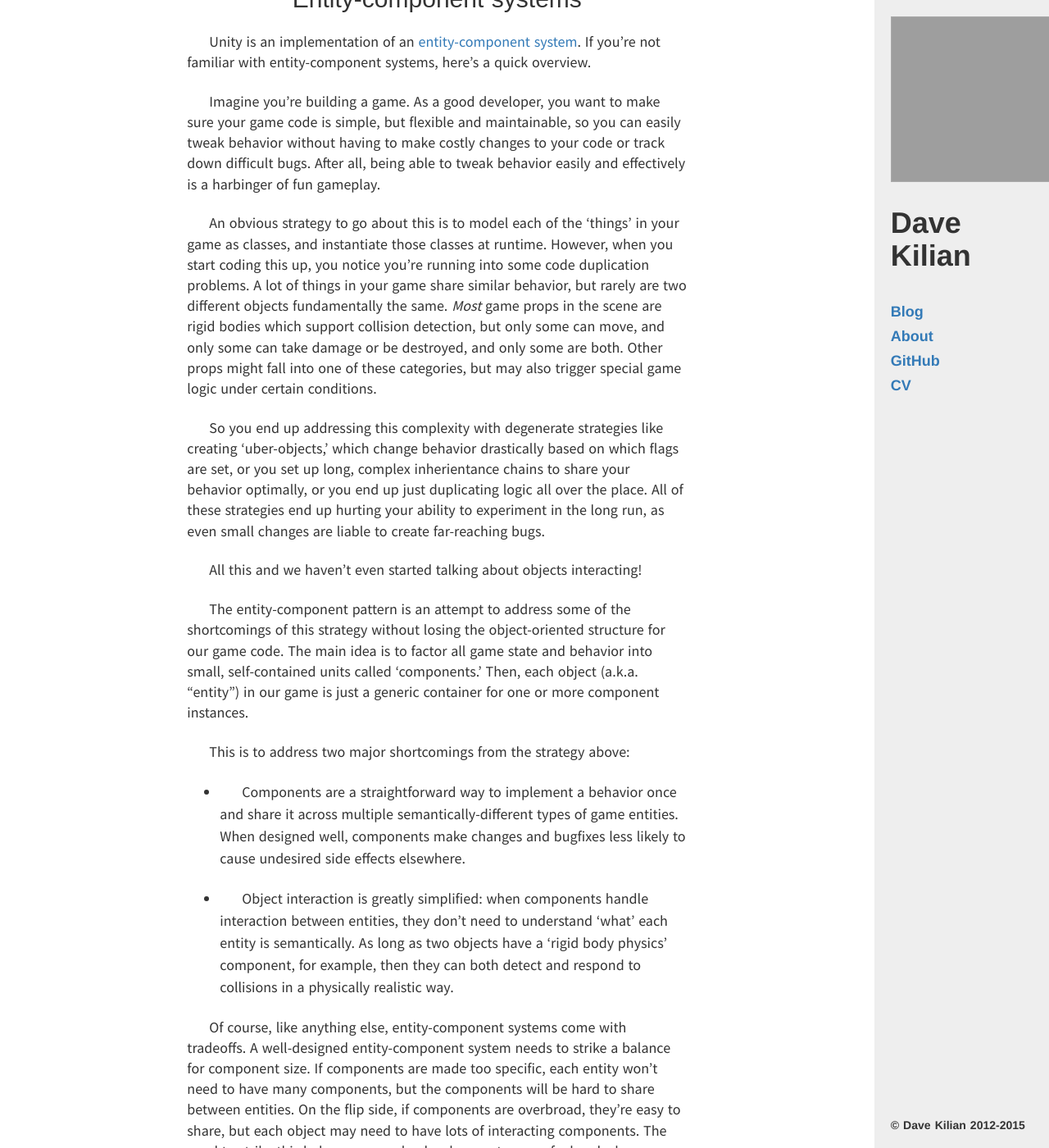
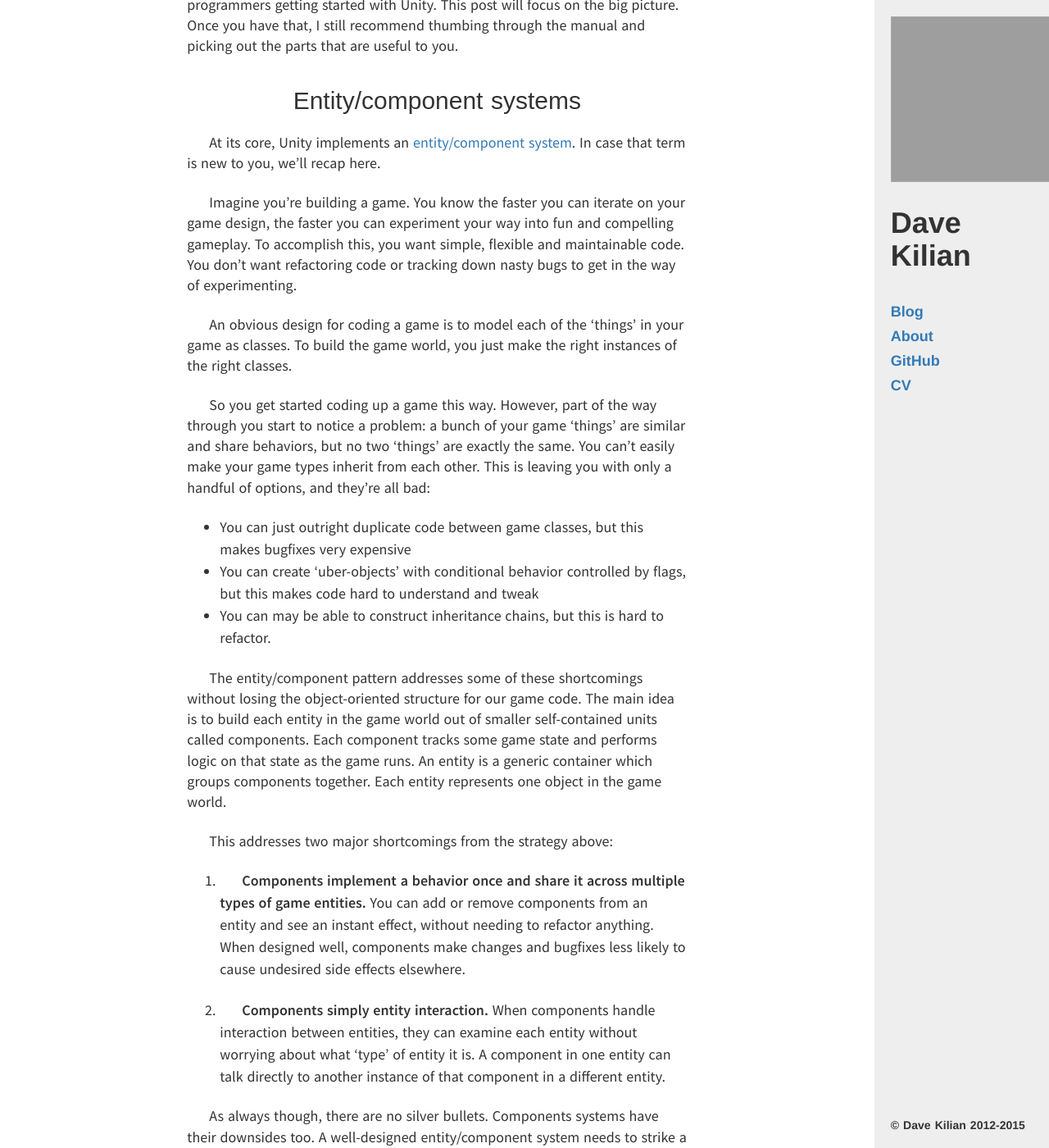
Before and after one commit to davekilian/davekilian.github.com, a Jekyll site: the page built from _posts/2015-08-12-unity-for-devs.markdown, in a window 1280 px wide and 1400 px high, scrolled down 454 px. Shown: the whole window at 82% size. Built offline with Jekyll 4.4.1, drawn with Linux system fonts in a browser that asks for light colours; nearby versions of some CDN libraries; Markdown is read by kramdown in place of the engine named in the settings; some of the changed text lies outside the part shown; grey boxes are pictures that could not be loaded.

Commit message:
Clean up the first half of the Unity quickstart article

```diff
--- a/_posts/2015-08-12-unity-for-devs.markdown
+++ b/_posts/2015-08-12-unity-for-devs.markdown
@@ -1,67 +1,83 @@
 ---
 layout: post
-title: Developer Quickstart for Unity
+title: Unity Programmer Quickstart
 author: Dave
 ---
 
-I recently took a closer look at using the editor and game engine [Unity](http://unity3d.com) for some personal projects.
-Unity is a nice tool, but its target audience is primarily artists and designers, over software engineers.
-Although this is probably for the best (:D), one unfortunate consequence is there aren't many great resources to help developers get started with Unity, even though there's tons of great stuff for the pure beginner and for other disciplines.
+Recently I had the chance to take a closer look at the editor and game engine [Unity](http://unity3d.com) for some personal projects.
+Unity is different from traditional game engines.
+As is typical, Unity comes bundled with an editor; atypically, Unity's balance of power favors the editor over the engine.
+Unity is designed for artists and designers first, programmers second.
 
-This guide is my attempt to distill the Unity manual into what the typical software developer needs to know to get started with Unity.
-Some prior game programming experience is presumed.
+As a programmer, I honestly think this is a great idea.
+Unfortunately, this attitude is also reflected in Unity's documentation, which is clearly written for designers and artists, not developers.
+As a programmer, all the info you need *is* in Unity's manual, but the manual isn't structured to make it easy to to find.
 
-## Entity-component systems
+Consider this guide the lost "overview for programmers" page for programmers getting started with Unity.
+This post will focus on the big picture.
+Once you have that, I still recommend thumbing through the manual and picking out the parts that are useful to you.
 
-Unity is an implementation of an [entity-component system](https://en.wikipedia.org/wiki/Entity_component_system).
-If you're not familiar with entity-component systems, here's a quick overview.
+## Entity/component systems
+
+At its core, Unity implements an [entity/component system](https://en.wikipedia.org/wiki/Entity_component_system).
+In case that term is new to you, we'll recap here.
 
 Imagine you're building a game.
-As a good developer, you want to make sure your game code is simple, but flexible and maintainable, so you can easily tweak behavior without having to make costly changes to your code or track down difficult bugs.
-After all, being able to tweak behavior easily and effectively is a harbinger of fun gameplay.
+You know the faster you can iterate on your game design, the faster you can experiment your way into fun and compelling gameplay.
+To accomplish this, you want simple, flexible and maintainable code.
+You don't want refactoring code or tracking down nasty bugs to get in the way of experimenting.
 
-An obvious strategy to go about this is to model each of the 'things' in your game as classes, and instantiate those classes at runtime.
-However, when you start coding this up, you notice you're running into some code duplication problems.
-A lot of things in your game share similar behavior, but rarely are two different objects fundamentally the same.
-_Most_ game props in the scene are rigid bodies which support collision detection, but only some can move, and only some can take damage or be destroyed, and only some are both.
-Other props might fall into one of these categories, but may also trigger special game logic under certain conditions.
+An obvious design for coding a game is to model each of the 'things' in your game as classes.
+To build the game world, you just make the right instances of the right classes.
 
-So you end up addressing this complexity with degenerate strategies like creating 'uber-objects,' which change behavior drastically based on which flags are set, or you set up long, complex inherientance chains to share your behavior optimally, or you end up just duplicating logic all over the place.
-All of these strategies end up hurting your ability to experiment in the long run, as even small changes are liable to create far-reaching bugs.
+So you get started coding up a game this way.
+However, part of the way through you start to notice a problem:
+a bunch of your game 'things' are similar and share behaviors, but no two 'things' are exactly the same.
+You can't easily make your game types inherit from each other.
+This is leaving you with only a handful of options, and they're all bad:
 
-All this and we haven't even started talking about objects interacting!
+* You can just outright duplicate code between game classes, but this makes bugfixes very expensive
+* You can create 'uber-objects' with conditional behavior controlled by flags, but this makes code hard to understand and tweak
+* You can may be able to construct inheritance chains, but this is hard to refactor.
 
-The entity-component pattern is an attempt to address some of the shortcomings of this strategy without losing the object-oriented structure for our game code.
-The main idea is to factor all game state and behavior into small, self-contained units called 'components.'
-Then, each object (a.k.a. "entity") in our game is just a generic container for one or more component instances.
+The entity/component pattern addresses some of these shortcomings without losing the object-oriented structure for our game code.
+The main idea is to build each entity in the game world out of smaller self-contained units called components.
+Each component tracks some game state and performs logic on that state as the game runs.
+An entity is a generic container which groups components together.
+Each entity represents one object in the game world.
 
-This is to address two major shortcomings from the strategy above:
+This addresses two major shortcomings from the strategy above:
 
-* Components are a straightforward way to implement a behavior once and share it across multiple semantically-different types of game entities.
+1. **Components implement a behavior once and share it across multiple types of game entities.**
+You can add or remove components from an entity and see an instant effect, without needing to refactor anything.
 When designed well, components make changes and bugfixes less likely to cause undesired side effects elsewhere.
 
-* Object interaction is greatly simplified: when components handle interaction between entities, they don't need to understand 'what' each entity is semantically.
-As long as two objects have a 'rigid body physics' component, for example, then they can both detect and respond to collisions in a physically realistic way.
+2. **Components simply entity interaction.**
+When components handle interaction between entities, they can examine each entity without worrying about what 'type' of entity it is.
+A component in one entity can talk directly to another instance of that component in a different entity.
 
-Of course, like anything else, entity-component systems come with tradeoffs.
-A well-designed entity-component system needs to strike a balance for component size.
-If components are made too specific, each entity won't need to have many components, but the components will be hard to share between entities.
-On the flip side, if components are overbroad, they're easy to share, but each object may need to have lots of interacting components.
-The need to strike this balance can make development more of a headache, especially in the beginning.
-That said, for the types of problems game developers need to solve, the entity-component pattern is often an apt solution.
+As always though, there are no silver bullets.
+Components systems have their downsides too.
+A well-designed entity/component system needs to strike a good balance for component size:
+
+* If your components start to get too specific, you can't share them between entities, and they're hard to understand.
+
+* If your components get too broad, you can share them easily, but the interaction between them becomes hard to understand.
+
+Generally, you want components to be as general as possible while also minimizing how much they interact.
 
 Anyways, that's the gist.
-If you're interested, there's much more in-depth discussion just a few searches away online.
-So without further ado, let's return to developing games in Unity.
+If you're interested, there's much more in-depth discussion just a few queries away online.
+So without further ado, let's go back to talking about Unity.
 
-## In a nutshell
+## Unity in a nutshell
 
 Unity provides an editor and a game engine, which are tightly integrated with each other.
 You use the editor to build an initial game state (a Scene), and then compile one or more Scenes into a game.
 In essence, the editor builds your game by first compiling your code, and then packaging the binaries with your game art/assets and Unity's own game engine binaries.
 When you run the resulting game, the program starts Unity's game engine, which loads the Scene and runs the game's main loop.
 
-As previously mentioned, Unity implements an entity-component system.
+As previously mentioned, Unity implements an entity/component system.
 The editor is a drag-and-drop GUI which aids in building a scene based on entities.
 Each Scene in Unity is a hierarchy of entities (which Unity calls GameObjects).
 Each GameObject can be assigned one or more Components which define the entity's state and behaviors.
@@ -143,3 +159,11 @@
 
 Other than that, the best way to learn is to just start prototyping whatever it was that brought you to Unity in the first place.
 Happy coding!
+
+---
+
+TODO
+
+One note to add if it's not already up there somewhere: I strongly believe Unity also has a far-flung dream to commoditize programming in gamedev.
+Unity does a lot of work to take the code and box it into little pieces that designers pick up as part of their game.
+By adding components to the store, they're continuing on the path to having a universal library of 'game code' for most types of games.
```
